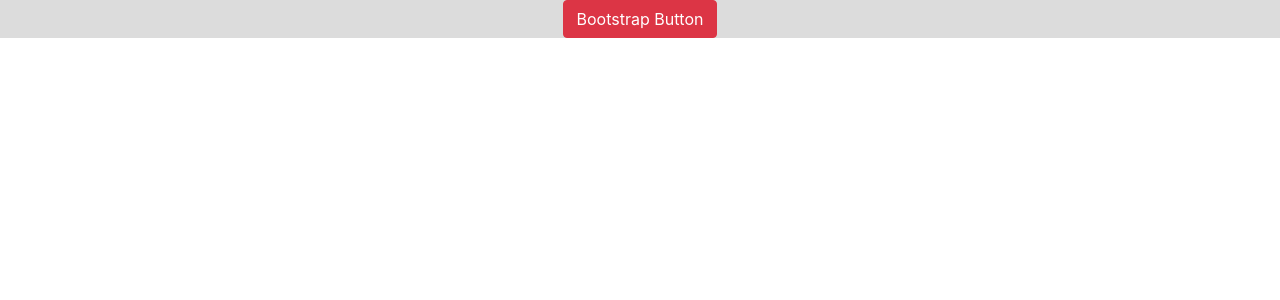
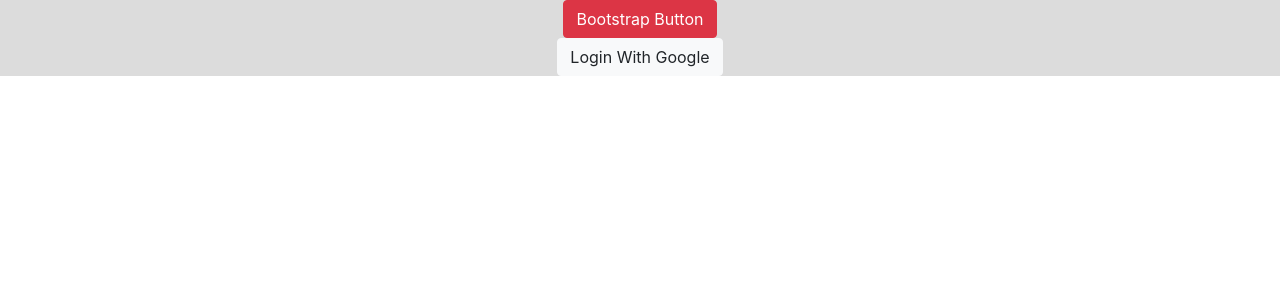
Before and after one commit to maggieisgreene/react-pinterest, a React (Create React App) app: page / in a window 1280 px wide. Shown: the top 300 px of the page. Built offline with nearby package versions, Linux system fonts and the light colour scheme; no server answers.

Commit message:
Login button authenticates user

```diff
--- a/src/App/App.js
+++ b/src/App/App.js
@@ -1,13 +1,45 @@
 import React from 'react';
+import firebase from 'firebase/app';
+import 'firebase/auth';
+
+import firebaseConnection from '../helpers/data/connection';
+import Auth from '../components/Auth/Auth';
+
 import './App.scss';
-import 'bootstrap/dist/css/bootstrap.min.css';
 
-function App() {
-  return (
-    <div className="App">
-      <button className="btn btn-danger">Bootstrap Button</button>
-    </div>
-  );
+firebaseConnection();
+
+class App extends React.Component {
+  state = {
+    authed: false,
+  }
+
+  componentDidMount() {
+    this.removeListener = firebase.auth().onAuthStateChanged((user) => {
+      if (user) {
+        this.setState({ authed: true });
+      } else {
+        this.setState({ authed: false });
+      }
+    });
+  }
+
+  componentWillUnmount() {
+    this.removeListener();
+  }
+
+  render() {
+    const { authed } = this.state;
+
+    return (
+      <div className="App">
+        <button className="btn btn-danger">Bootstrap Button</button>
+        {
+        (authed) ? (<div>You logged in!</div>) : (<Auth />)
+        }
+      </div>
+    );
+  }
 }
 
 export default App;
--- /dev/null
+++ b/src/components/Auth/Auth.js
@@ -0,0 +1,23 @@
+import React from 'react';
+import firebase from 'firebase/app';
+import 'firebase/auth';
+
+import './Auth.scss';
+
+class Auth extends React.Component {
+  loginClickEvent = (event) => {
+    event.preventDefault();
+    const provider = new firebase.auth.GoogleAuthProvider();
+    firebase.auth().signInWithPopup(provider);
+  }
+
+  render() {
+    return (
+      <div className="Auth">
+        <button className="btn btn-light" onClick={this.loginClickEvent}>Login With Google</button>
+      </div>
+    );
+  }
+}
+
+export default Auth;
--- a/src/styles/index.scss
+++ b/src/styles/index.scss
@@ -1,3 +1,4 @@
+@import '~bootstrap/dist/css/bootstrap.min.css';
 @import './variables';
 
 body {
```
Also changed, not shown: src/components/Auth/Auth.scss (added).
